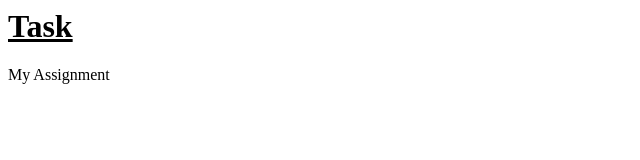
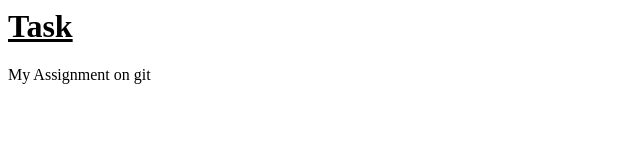
Before and after one commit to Sonianetinti/freshers_batch-oct16, a plain HTML site: page index.html in a window 1280 px wide. Shown: the full height of the page, 0-640 px from the left. Drawn offline with Linux system fonts and the light colour scheme.

Commit message:
changes made in index.html file

```diff
--- a/index.html
+++ b/index.html
@@ -1,6 +1,6 @@
 <html>
 <body>
 <h1><b><u>Task</b></u></h1>
-<p>My Assignment</p>
+<p>My Assignment on git</p>
 </body>
 </html>
```
